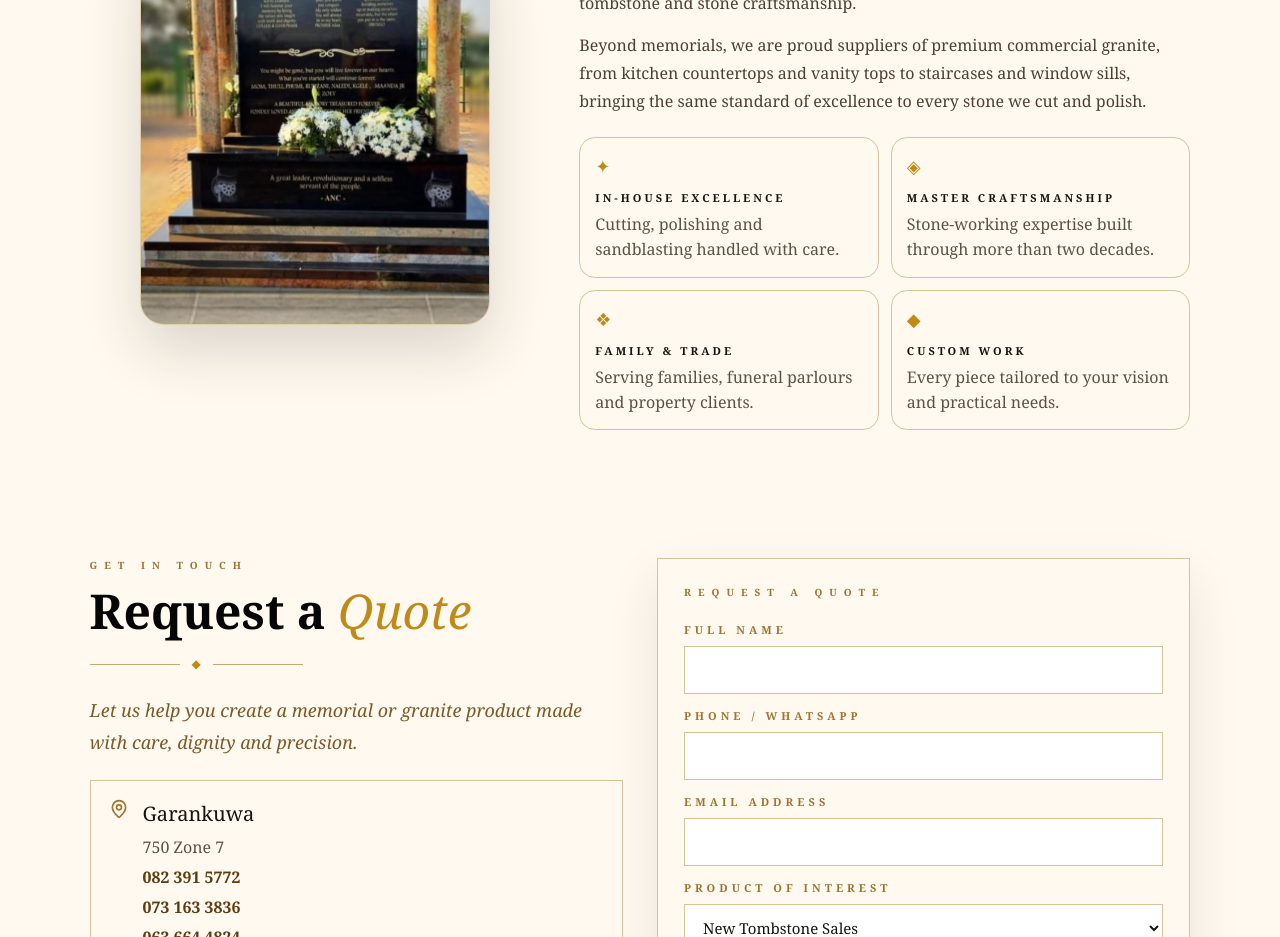
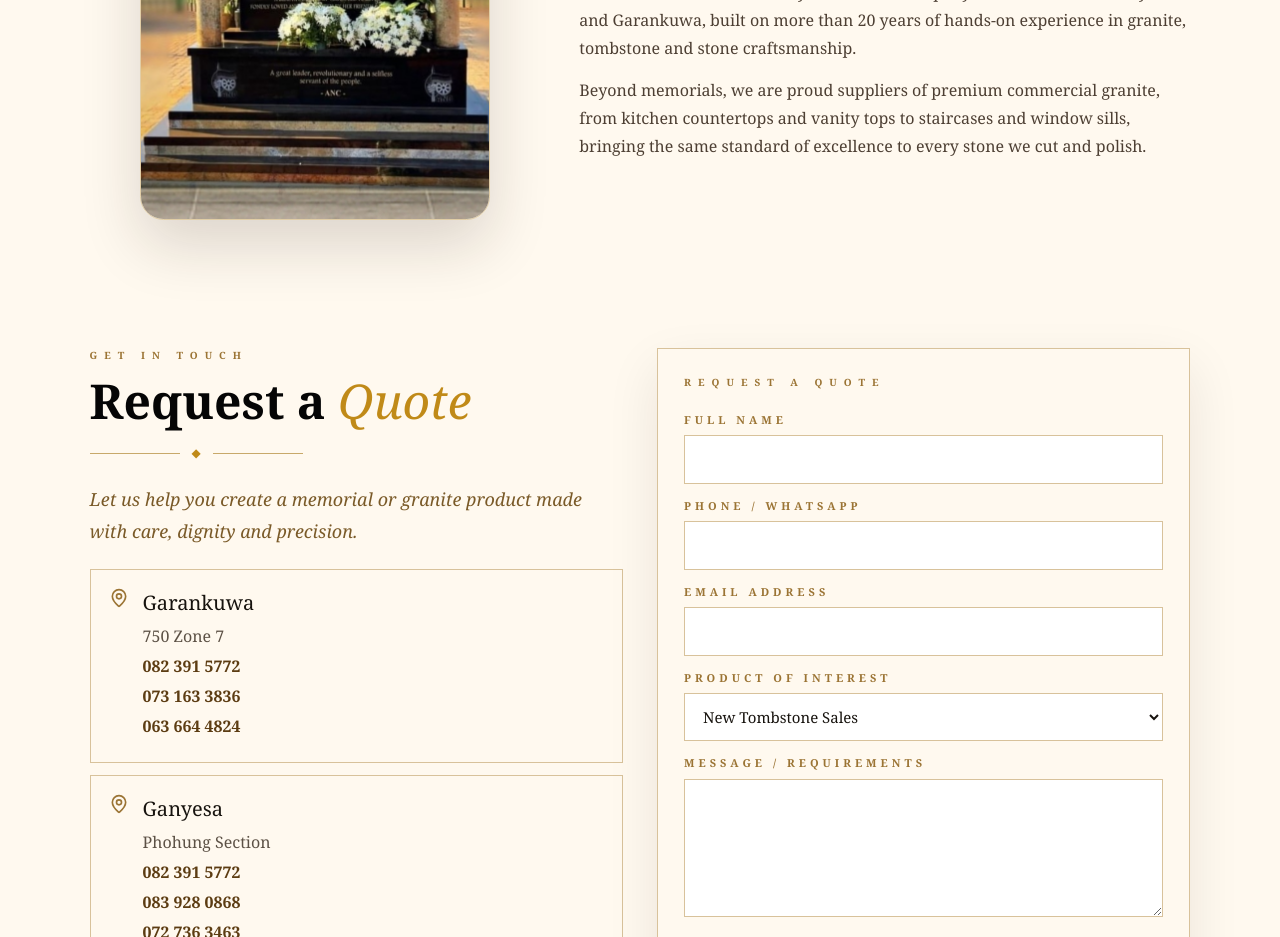
Before and after one commit to KaonPM/poloko-tombstones, a Next.js app: page / in a window 1280 px wide. Shown: the part 3120-4057 px from the top of the page. Built offline with nearby package versions, Linux system fonts and the light colour scheme.

Commit message:
feat: show selected tombstone in quote form

```diff
--- a/app/page.tsx
+++ b/app/page.tsx
@@ -3,6 +3,7 @@
 import type React from "react";
 import { useEffect, useState } from "react";
 import { motion } from "framer-motion";
+import { supabase } from "@/lib/supabase";
 import {
   Menu,
   X,
@@ -17,6 +18,14 @@ import {
   HeartHandshake,
   Sparkles,
 } from "lucide-react";
+
+type SelectedQuoteProduct = {
+  id: string;
+  title: string;
+  price: string | null;
+  image_url: string | null;
+  category: string;
+};
 
 const services = [
   "New Tombstone Sales",
@@ -79,6 +88,8 @@ export default function Home() {
   const [menuOpen, setMenuOpen] = useState(false);
   const [sending, setSending] = useState(false);
   const [isMobile, setIsMobile] = useState(false);
+  const [selectedQuoteProduct, setSelectedQuoteProduct] =
+    useState<SelectedQuoteProduct | null>(null);
 
   const [form, setForm] = useState({
     name: "",
@@ -100,16 +111,28 @@ export default function Home() {
   }, []);
 
   useEffect(() => {
+    async function loadSelectedProduct() {
       const params = new URLSearchParams(window.location.search);
-    const product = params.get("product");
+      const productId = params.get("productId");
 
-    if (!product) return;
+      if (!productId) return;
+
+      const { data, error } = await supabase
+        .from("tombstone_products")
+        .select("id,title,price,image_url,category")
+        .eq("id", productId)
+        .single();
+
+      if (error || !data) return;
+
+      setSelectedQuoteProduct(data);
 
       setForm((current) => ({
         ...current,
         service: "New Tombstone Sales",
         message:
-        `Product of Interest: ${product}\n\n` +
+          `Product of Interest: ${data.title}\n` +
+          `Price: ${data.price || "Quote Required"}\n\n` +
           "Please contact me regarding pricing, design options and installation.",
       }));
 
@@ -117,7 +140,10 @@ export default function Home() {
         document
           .getElementById("contact")
           ?.scrollIntoView({ behavior: "smooth" });
-    }, 300);
+      }, 500);
+    }
+
+    loadSelectedProduct();
   }, []);
 
   function updateForm(
@@ -129,6 +155,8 @@ export default function Home() {
   }
 
   function selectService(service: string) {
+    setSelectedQuoteProduct(null);
+
     setForm((current) => ({
       ...current,
       service,
@@ -151,7 +179,10 @@ export default function Home() {
         headers: {
           "Content-Type": "application/json",
         },
-        body: JSON.stringify(form),
+        body: JSON.stringify({
+          ...form,
+          selectedProduct: selectedQuoteProduct,
+        }),
       });
 
       const result = await response.json();
@@ -165,6 +196,7 @@ export default function Home() {
 
       alert("Thank you. Your quote request has been sent successfully.");
 
+      setSelectedQuoteProduct(null);
       setForm({
         name: "",
         phone: "",
@@ -197,10 +229,18 @@ export default function Home() {
         </a>
 
         <nav style={{ ...desktopNav, display: isMobile ? "none" : "flex" }}>
-          <a href="#services" style={navLink}>Services</a>
-          <a href="#catalogue" style={navLink}>Catalogue</a>
-          <a href="#about" style={navLink}>About</a>
-          <a href="#contact" style={navLink}>Contact</a>
+          <a href="#services" style={navLink}>
+            Services
+          </a>
+          <a href="#catalogue" style={navLink}>
+            Catalogue
+          </a>
+          <a href="#about" style={navLink}>
+            About
+          </a>
+          <a href="#contact" style={navLink}>
+            Contact
+          </a>
         </nav>
 
         <button style={menuButton} onClick={() => setMenuOpen(true)}>
@@ -447,7 +487,8 @@ export default function Home() {
 
           <p style={introStoryText}>
             Poloko Tombstones was built on a simple belief: every life deserves
-            to be remembered with dignity, beauty and permanence, carved in stone.
+            to be remembered with dignity, beauty and permanence, carved in
+            stone.
           </p>
 
           <p style={bodyText}>
@@ -457,51 +498,11 @@ export default function Home() {
           </p>
 
           <p style={bodyText}>
-            Beyond memorials, we are proud suppliers of premium commercial granite,
-            from kitchen countertops and vanity tops to staircases and window sills,
-            bringing the same standard of excellence to every stone we cut and polish.
+            Beyond memorials, we are proud suppliers of premium commercial
+            granite, from kitchen countertops and vanity tops to staircases and
+            window sills, bringing the same standard of excellence to every
+            stone we cut and polish.
           </p>
-
-          <div
-            style={{
-              ...storyGrid,
-              gridTemplateColumns: isMobile
-                ? "1fr"
-                : "repeat(auto-fit, minmax(210px, 1fr))",
-            }}
-          >
-            <div style={storyCard}>
-              <span style={storySymbol}>✦</span>
-              <strong style={storyTitle}>In-House Excellence</strong>
-              <p style={storyText}>
-                Cutting, polishing and sandblasting handled with care.
-              </p>
-            </div>
-
-            <div style={storyCard}>
-              <span style={storySymbol}>◈</span>
-              <strong style={storyTitle}>Master Craftsmanship</strong>
-              <p style={storyText}>
-                Stone-working expertise built through more than two decades.
-              </p>
-            </div>
-
-            <div style={storyCard}>
-              <span style={storySymbol}>❖</span>
-              <strong style={storyTitle}>Family & Trade</strong>
-              <p style={storyText}>
-                Serving families, funeral parlours and property clients.
-              </p>
-            </div>
-
-            <div style={storyCard}>
-              <span style={storySymbol}>◆</span>
-              <strong style={storyTitle}>Custom Work</strong>
-              <p style={storyText}>
-                Every piece tailored to your vision and practical needs.
-              </p>
-            </div>
-          </div>
         </div>
       </section>
 
@@ -533,9 +534,15 @@ export default function Home() {
               <div>
                 <h3 style={contactTitle}>Garankuwa</h3>
                 <p style={contactText}>750 Zone 7</p>
-                <a href="tel:+27823915772" style={contactLink}>082 391 5772</a>
-                <a href="tel:+27731633836" style={contactLink}>073 163 3836</a>
-                <a href="tel:+27636644824" style={contactLink}>063 664 4824</a>
+                <a href="tel:+27823915772" style={contactLink}>
+                  082 391 5772
+                </a>
+                <a href="tel:+27731633836" style={contactLink}>
+                  073 163 3836
+                </a>
+                <a href="tel:+27636644824" style={contactLink}>
+                  063 664 4824
+                </a>
               </div>
             </div>
 
@@ -544,9 +551,15 @@ export default function Home() {
               <div>
                 <h3 style={contactTitle}>Ganyesa</h3>
                 <p style={contactText}>Phohung Section</p>
-                <a href="tel:+27823915772" style={contactLink}>082 391 5772</a>
-                <a href="tel:+27839280868" style={contactLink}>083 928 0868</a>
-                <a href="tel:+27727363463" style={contactLink}>072 736 3463</a>
+                <a href="tel:+27823915772" style={contactLink}>
+                  082 391 5772
+                </a>
+                <a href="tel:+27839280868" style={contactLink}>
+                  083 928 0868
+                </a>
+                <a href="tel:+27727363463" style={contactLink}>
+                  072 736 3463
+                </a>
               </div>
             </div>
 
@@ -578,6 +591,33 @@ export default function Home() {
 
         <form style={quoteForm} onSubmit={submitQuote}>
           <p style={formSmallLabel}>REQUEST A QUOTE</p>
+
+          {selectedQuoteProduct ? (
+            <div style={selectedProductBox}>
+              <div style={selectedProductImageWrap}>
+                {selectedQuoteProduct.image_url ? (
+                  <img
+                    src={selectedQuoteProduct.image_url}
+                    alt={selectedQuoteProduct.title}
+                    style={selectedProductImage}
+                  />
+                ) : (
+                  <div style={selectedProductNoImage}>No Image</div>
+                )}
+              </div>
+
+              <div>
+                <p style={selectedProductLabel}>Selected Design</p>
+                <h3 style={selectedProductTitle}>
+                  {selectedQuoteProduct.title}
+                </h3>
+                <p style={selectedProductMeta}>
+                  {selectedQuoteProduct.category} ·{" "}
+                  {selectedQuoteProduct.price || "Quote Required"}
+                </p>
+              </div>
+            </div>
+          ) : null}
 
           <label style={formLabel}>Full Name</label>
           <input
@@ -1070,41 +1110,6 @@ const introStoryText: React.CSSProperties = {
   fontStyle: "italic",
 };
 
-const storyGrid: React.CSSProperties = {
-  display: "grid",
-  gap: "12px",
-  marginTop: "22px",
-};
-
-const storyCard: React.CSSProperties = {
-  border: "1px solid #D8C29B",
-  background: "#FFF9EF",
-  borderRadius: "16px",
-  padding: "15px",
-  color: "#5C5145",
-  lineHeight: 1.55,
-};
-
-const storySymbol: React.CSSProperties = {
-  display: "block",
-  color: "#C08A18",
-  fontSize: "18px",
-  marginBottom: "8px",
-};
-
-const storyTitle: React.CSSProperties = {
-  display: "block",
-  letterSpacing: "3px",
-  textTransform: "uppercase",
-  color: "#17130E",
-  fontSize: "11px",
-  marginBottom: "6px",
-};
-
-const storyText: React.CSSProperties = {
-  margin: 0,
-};
-
 const contactSection: React.CSSProperties = {
   background: "#FFF9EF",
   display: "grid",
@@ -1156,6 +1161,63 @@ const quoteForm: React.CSSProperties = {
   padding: "26px",
   border: "1px solid #D8C29B",
   boxShadow: "0 20px 50px rgba(35,27,18,0.09)",
+};
+
+const selectedProductBox: React.CSSProperties = {
+  border: "1px solid #D8C29B",
+  background: "#F4EFE6",
+  padding: "14px",
+  display: "grid",
+  gridTemplateColumns: "110px 1fr",
+  gap: "14px",
+  alignItems: "center",
+  marginBottom: "18px",
+};
+
+const selectedProductImageWrap: React.CSSProperties = {
+  width: "110px",
+  height: "110px",
+  background: "#FFF9EF",
+  border: "1px solid #D8C29B",
+  display: "flex",
+  alignItems: "center",
+  justifyContent: "center",
+  overflow: "hidden",
+};
+
+const selectedProductImage: React.CSSProperties = {
+  maxWidth: "100%",
+  maxHeight: "100%",
+  width: "auto",
+  height: "auto",
+  objectFit: "contain",
+  display: "block",
+};
+
+const selectedProductNoImage: React.CSSProperties = {
+  color: "#7A5A28",
+  fontSize: "12px",
+};
+
+const selectedProductLabel: React.CSSProperties = {
+  color: "#9B7434",
+  letterSpacing: "3px",
+  textTransform: "uppercase",
+  fontSize: "10px",
+  fontWeight: 700,
+  margin: "0 0 6px",
+};
+
+const selectedProductTitle: React.CSSProperties = {
+  color: "#17130E",
+  fontSize: "20px",
+  margin: "0 0 6px",
+};
+
+const selectedProductMeta: React.CSSProperties = {
+  color: "#7A5A28",
+  fontSize: "14px",
+  margin: 0,
 };
 
 const formSmallLabel: React.CSSProperties = {
--- a/app/tombstones/page.tsx
+++ b/app/tombstones/page.tsx
@@ -218,12 +218,13 @@ export default function TombstonesPage() {
                   {product.is_featured ? "Featured · " : ""}
                   {product.category}
                 </p>
+
                 <h2 style={cardTitle}>{product.title}</h2>
                 <p style={price}>{product.price || "Quote Required"}</p>
                 <p style={description}>{product.description}</p>
 
                 <Link
-                  href={`/?product=${encodeURIComponent(product.title)}`}
+                  href={`/?productId=${encodeURIComponent(product.id)}`}
                   style={button}
                 >
                   Request Quote For This Design
@@ -260,7 +261,11 @@ export default function TombstonesPage() {
                     Zoom Out
                   </button>
 
-                  <button type="button" onClick={() => setZoom(1)} style={zoomButton}>
+                  <button
+                    type="button"
+                    onClick={() => setZoom(1)}
+                    style={zoomButton}
+                  >
                     Reset
                   </button>
                 </div>
@@ -285,7 +290,7 @@ export default function TombstonesPage() {
               <p style={description}>{selectedProduct.description}</p>
 
               <Link
-                href={`/?product=${encodeURIComponent(selectedProduct.title)}`}
+                href={`/?productId=${encodeURIComponent(selectedProduct.id)}`}
                 style={button}
               >
                 Request Quote For This Design
```
Lines whose indentation alone changed are shown as unchanged.
